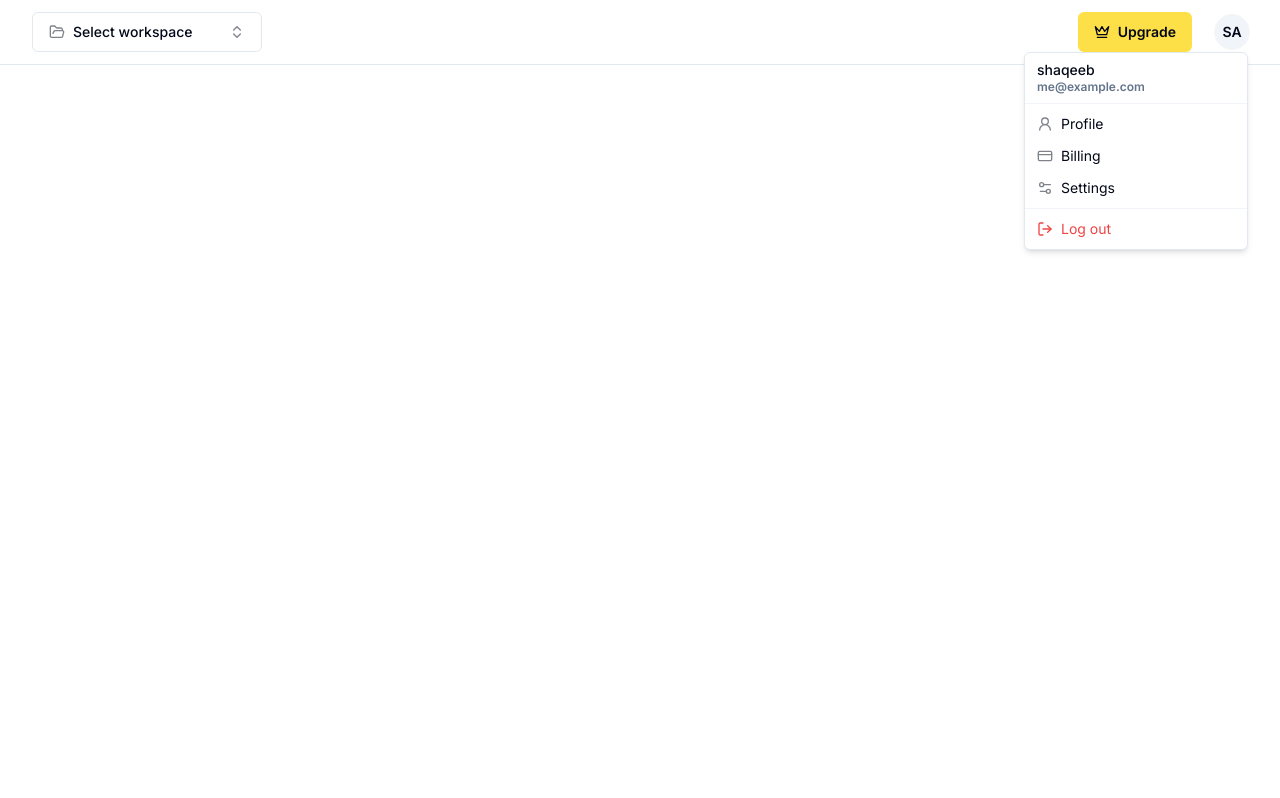
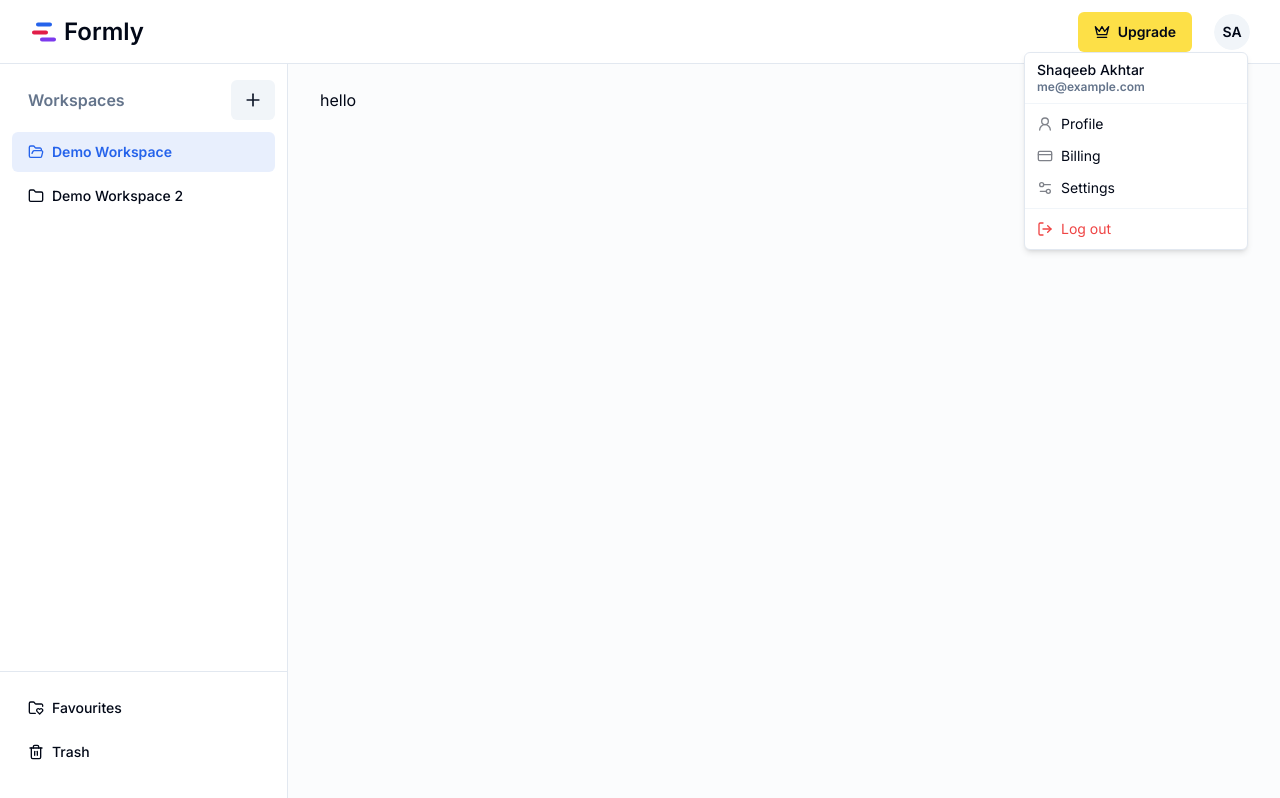
Before and after one commit to shaqeebakhtar/formly-scrapy-version, a Next.js app: page /workspaces in a window 1280 px wide. Both pictures are taken after a click on the button "SA". Built offline with nearby package versions, Linux system fonts and the light colour scheme.

Commit message:
add sidebar

```diff
--- a/package.json
+++ b/package.json
@@ -17,6 +17,7 @@
     "@radix-ui/react-dropdown-menu": "^2.0.6",
     "@radix-ui/react-label": "^2.0.2",
     "@radix-ui/react-popover": "^1.0.7",
+    "@radix-ui/react-scroll-area": "^1.0.5",
     "@radix-ui/react-slot": "^1.0.2",
     "class-variance-authority": "^0.7.0",
     "clsx": "^2.0.0",
--- a/src/app/workspaces/page.tsx
+++ b/src/app/workspaces/page.tsx
@@ -1,4 +1,5 @@
 import WorkSpacesHeader from "@/components/workspaces/header";
+import WorkspacesSidebar from "@/components/workspaces/sidebar";
 import { Metadata } from "next";
 
 export const metadata: Metadata = {
@@ -7,8 +8,12 @@ export const metadata: Metadata = {
 
 export default function page() {
   return (
-    <div>
-      <WorkSpacesHeader />
+    <div className="bg-slate-50/50">
+      <WorkSpacesHeader className="h-16" />
+      <div className="flex w-full">
+        <WorkspacesSidebar className="h-[calc(100vh-64px)]" />
+        <div className="px-4 py-6 lg:px-8">hello</div>
+      </div>
     </div>
   );
 }
--- /dev/null
+++ b/src/components/ui/scroll-area.tsx
@@ -0,0 +1,48 @@
+"use client"
+
+import * as React from "react"
+import * as ScrollAreaPrimitive from "@radix-ui/react-scroll-area"
+
+import { cn } from "@/lib/utils"
+
+const ScrollArea = React.forwardRef<
+  React.ElementRef<typeof ScrollAreaPrimitive.Root>,
+  React.ComponentPropsWithoutRef<typeof ScrollAreaPrimitive.Root>
+>(({ className, children, ...props }, ref) => (
+  <ScrollAreaPrimitive.Root
+    ref={ref}
+    className={cn("relative overflow-hidden", className)}
+    {...props}
+  >
+    <ScrollAreaPrimitive.Viewport className="h-full w-full rounded-[inherit]">
+      {children}
+    </ScrollAreaPrimitive.Viewport>
+    <ScrollBar />
+    <ScrollAreaPrimitive.Corner />
+  </ScrollAreaPrimitive.Root>
+))
+ScrollArea.displayName = ScrollAreaPrimitive.Root.displayName
+
+const ScrollBar = React.forwardRef<
+  React.ElementRef<typeof ScrollAreaPrimitive.ScrollAreaScrollbar>,
+  React.ComponentPropsWithoutRef<typeof ScrollAreaPrimitive.ScrollAreaScrollbar>
+>(({ className, orientation = "vertical", ...props }, ref) => (
+  <ScrollAreaPrimitive.ScrollAreaScrollbar
+    ref={ref}
+    orientation={orientation}
+    className={cn(
+      "flex touch-none select-none transition-colors",
+      orientation === "vertical" &&
+        "h-full w-2.5 border-l border-l-transparent p-[1px]",
+      orientation === "horizontal" &&
+        "h-2.5 flex-col border-t border-t-transparent p-[1px]",
+      className
+    )}
+    {...props}
+  >
+    <ScrollAreaPrimitive.ScrollAreaThumb className="relative flex-1 rounded-full bg-border" />
+  </ScrollAreaPrimitive.ScrollAreaScrollbar>
+))
+ScrollBar.displayName = ScrollAreaPrimitive.ScrollAreaScrollbar.displayName
+
+export { ScrollArea, ScrollBar }
--- a/src/components/workspaces/header.tsx
+++ b/src/components/workspaces/header.tsx
@@ -1,25 +1,29 @@
+import { cn } from "@/lib/utils";
 import { Crown } from "lucide-react";
+import { Icons } from "../icons";
 import { Button } from "../ui/button";
 import UserProfileNav from "./user-profile-nav";
-import WorkSpaceDropdown from "./workspace-dropdown";
 
-type WorkSpacesHeaderProps = {};
+interface WorkSpacesHeaderProps extends React.HTMLAttributes<HTMLDivElement> {}
 
-export default function WorkSpacesHeader({}: WorkSpacesHeaderProps) {
+export default function WorkSpacesHeader({ className }: WorkSpacesHeaderProps) {
   return (
-    <div className="flex items-center justify-between border-b border-border px-6 py-3 lg:px-8">
-      {/* <div className="flex items-center text-lg font-medium">
-        <Icons.logo className="mr-2 h-4 w-4" />
+    <div
+      className={cn(
+        "flex items-center justify-between border-b border-border px-4 py-3 lg:px-8 bg-white",
+        className
+      )}
+    >
+      <div className="items-center text-2xl font-semibold hidden lg:flex">
+        <Icons.logo className="mr-2 h-6 w-6" />
         Formly
-      </div> */}
-      <WorkSpaceDropdown />
-
+      </div>
       <div className="flex items-center gap-6">
         <Button
           variant="ghost"
-          className="font-semibold bg-yellow-300 hover:bg-yellow-200"
+          className="font-semibold bg-yellow-300 hover:bg-yellow-200 hidden md:flex items-center"
         >
-          <Crown className="mr-2 w-4 h-4" /> Upgrade
+          <Crown className="mr-2 w-4 h-4" /> <span>Upgrade</span>
         </Button>
         <UserProfileNav />
       </div>
--- /dev/null
+++ b/src/components/workspaces/sidebar.tsx
@@ -0,0 +1,74 @@
+import { cn } from "@/lib/utils";
+import { Folder, FolderHeart, FolderOpen, Plus, Trash2 } from "lucide-react";
+import Link from "next/link";
+import { Button, buttonVariants } from "../ui/button";
+import { ScrollArea } from "../ui/scroll-area";
+
+interface WorkspacesSidebarProps extends React.HTMLAttributes<HTMLDivElement> {}
+
+export default function WorkspacesSidebar({
+  className,
+}: WorkspacesSidebarProps) {
+  return (
+    <div className={cn("border-r border-border bg-white w-72", className)}>
+      <div className="h-full flex flex-col justify-between">
+        <div className="h-full px-3 py-4">
+          <div className="flex items-center justify-between pl-4">
+            <span className="font-semibold text-muted-foreground">
+              Workspaces
+            </span>
+            <Button variant="secondary" className="px-3 py-3">
+              <Plus className="w-5 h-5" />
+            </Button>
+          </div>
+          <ScrollArea className="h-[calc(100%-3rem)] my-3">
+            <div className="space-y-1">
+              <Link
+                href=""
+                className={cn(
+                  buttonVariants({ variant: "ghost" }),
+                  "flex w-full items-center justify-start bg-primary/10 text-primary font-semibold"
+                )}
+              >
+                <FolderOpen className="mr-2 h-4 w-4 text-current" />
+                Demo Workspace
+              </Link>
+              <Link
+                href=""
+                className={cn(
+                  buttonVariants({ variant: "ghost" }),
+                  "flex w-full items-center justify-start"
+                )}
+              >
+                <Folder className="mr-2 h-4 w-4 text-current" />
+                Demo Workspace 2
+              </Link>
+            </div>
+          </ScrollArea>
+        </div>
+        <div className="h-[150px] border-t border-border px-3 py-4 space-y-1">
+          <Link
+            href="/workspaces/favourites"
+            className={cn(
+              buttonVariants({ variant: "ghost" }),
+              "flex w-full items-center justify-start"
+            )}
+          >
+            <FolderHeart className="mr-2 h-4 w-4 text-current" />
+            Favourites
+          </Link>
+          <Link
+            href="/workspaces/trash"
+            className={cn(
+              buttonVariants({ variant: "ghost" }),
+              "flex w-full items-center justify-start"
+            )}
+          >
+            <Trash2 className="mr-2 h-4 w-4 text-current" />
+            Trash
+          </Link>
+        </div>
+      </div>
+    </div>
+  );
+}
--- a/src/components/workspaces/user-profile-nav.tsx
+++ b/src/components/workspaces/user-profile-nav.tsx
@@ -28,7 +28,9 @@ export default function UserProfileNav({}: UserProfileNavProps) {
         <DropdownMenuContent className="w-56" align="end">
           <DropdownMenuLabel>
             <div className="flex flex-col space-y-1">
-              <p className="text-sm font-medium leading-none">shaqeeb</p>
+              <p className="text-sm font-medium leading-none capitalize">
+                shaqeeb akhtar
+              </p>
               <p className="text-xs leading-none text-muted-foreground">
                 me@example.com
               </p>
```
Also changed, not shown: 1 other file (tests, documents, lock files or other folders).
